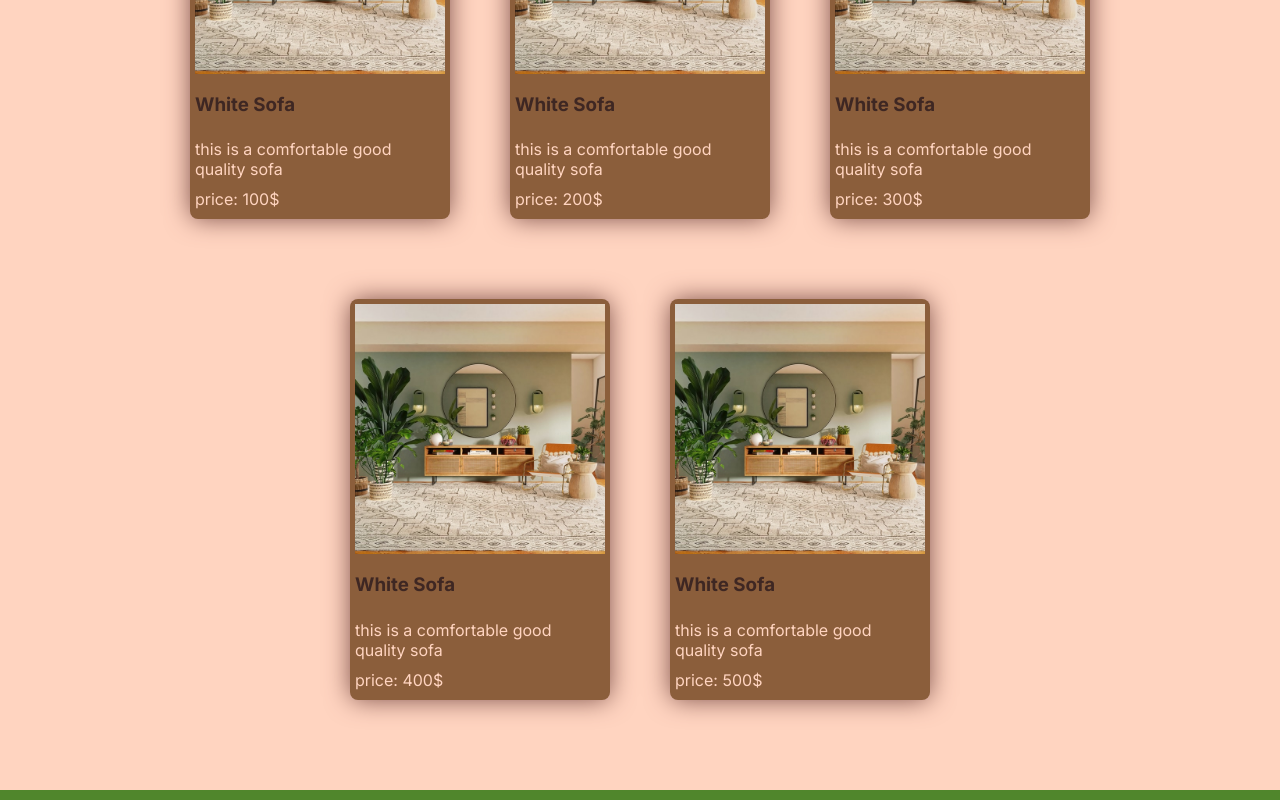
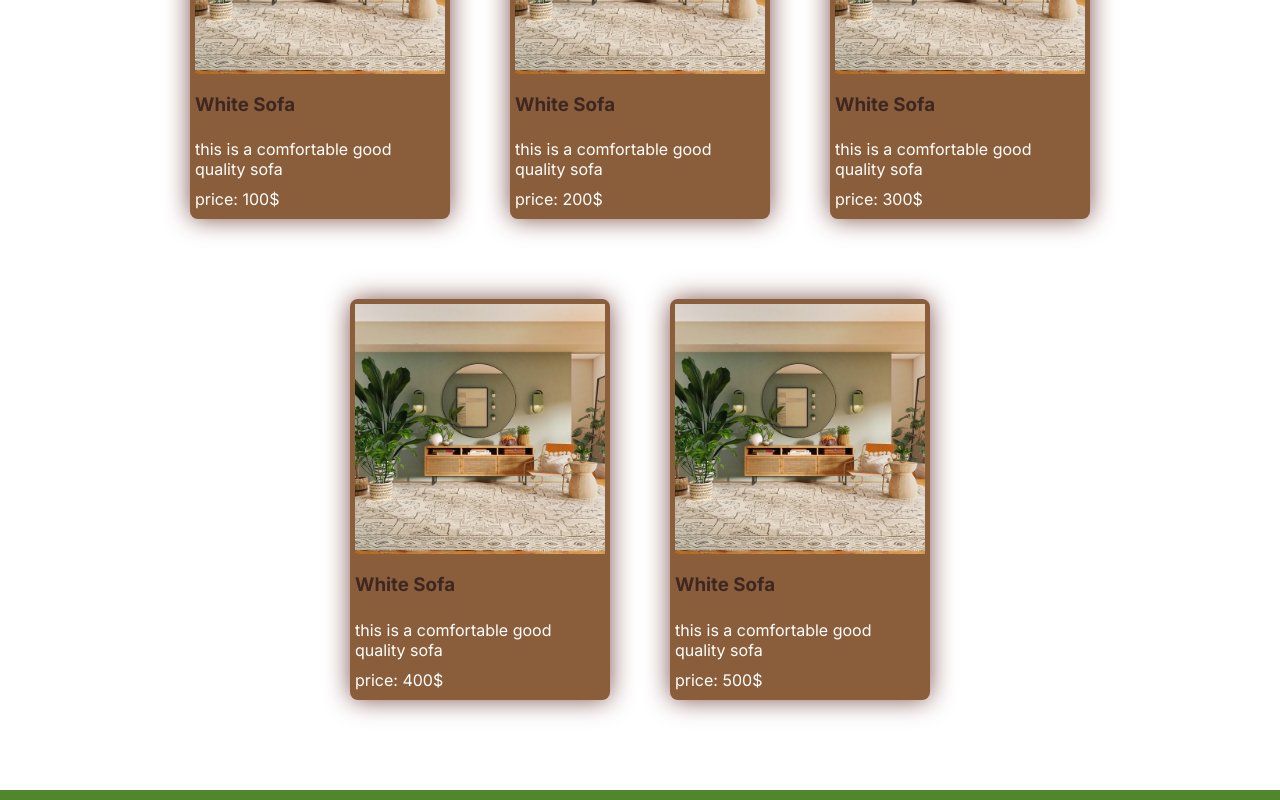
Before and after one commit to Amjad-Manafikhi/Confie, a React (Vite) app: page / in a window 1280 px wide. Shown: the part 900-1700 px from the top of the page. Built offline with nearby package versions, Linux system fonts and the light colour scheme.

Commit message:
auth and beige color

```diff
--- a/src/App.css
+++ b/src/App.css
@@ -7,7 +7,9 @@
 
 }
 :root{
-  --beige:rgb(255, 212, 192);
+  /*--beige:rgb(255, 212, 192);/*/
+  --beige:white;
+
   --brown:#8B5E3B;
   --darkbrown:#3E2723;
   --green:#50862c;
--- a/src/App.jsx
+++ b/src/App.jsx
@@ -10,6 +10,7 @@ import Layout from './Components/Layout.jsx';
 import Sign from './Components/Sign-in.jsx';
 import Shop from './Components/Shop.jsx';
 import photo from './HomeImage.jpg';
+import AuthRequired from './Components/AuthRequired.jsx';
 export default function App() {
   const products = [
     {
@@ -22,16 +23,16 @@ export default function App() {
     {
       imgSrc: './../HomeImage.jpg',
       price: "150",
-      name: "White Sofa",
-      description: "this is a comfortable good quality sofa",
-      type: "sofa"
+      name: "White Chair",
+      description: "this is a comfortable good quality chair",
+      type: "chair"
     },
     {
       imgSrc: './../HomeImage.jpg',
       price: "200",
-      name: "White Sofa",
-      description: "this is a comfortable good quality sofa",
-      type: "sofa"
+      name: "White Lamp",
+      description: "this is a comfortable good quality lamp",
+      type: "lamp"
     }
   ]
   return (
@@ -40,13 +41,15 @@ export default function App() {
         <Route path="/" element={<Layout />}>
 
           <Route index element={<Home />} />
-          <Route path="/shop" element={<Shop products={products} />} />
+          <Route element={<AuthRequired/>} >
+            <Route path="/shop" element={<Shop products={products} />} />
+          </Route>
           <Route path="/about" element={<></>} />
-
         </Route>
 
         <Route path="/login" element={<Sign />} />
         <Route path="/signup" element={<Sign />} />
+        <Route path="*" element={<h1>wrong url</h1>}/>
       </Routes>
     </>
   )
--- /dev/null
+++ b/src/Components/AuthRequired.jsx
@@ -0,0 +1,10 @@
+import React from "react"
+import { Outlet ,Navigate} from "react-router-dom"
+
+export default function AuthRequired(){
+    const authenticated = false;
+
+    if (authenticated) return <Outlet />
+
+    return <Navigate to="/login"/>
+}
--- a/src/Components/Footer.jsx
+++ b/src/Components/Footer.jsx
@@ -26,7 +26,7 @@ export default function Footer(){
                     Pages
                 </h1>
                 <>
-                <NavLink to="/home" className="footer-navlink ">Home</NavLink>
+                <NavLink to="/" className="footer-navlink ">Home</NavLink>
                 <NavLink to="/shop" className="footer-navlink "> Shop</NavLink>
                 <NavLink to="/about" className="footer-navlink "> About Us</NavLink>
 
--- a/src/Components/Header.jsx
+++ b/src/Components/Header.jsx
@@ -41,7 +41,7 @@ export default function Header(){
                 </NavLink>
 
                 <NavLink
-                    to="/sign up"
+                    to="/signup"
                     className="sign-up"
 
                     style={ ({isActive}) => isActive ? style : null }
--- a/src/Components/Shop.jsx
+++ b/src/Components/Shop.jsx
@@ -12,19 +12,17 @@ export default function Shop({products}){
     const navigate=useNavigate();
     const location=useLocation();
 
-    function changePrice(event){
-        const price=event.target.value
-        searchParams.set("price",price);
-        setSearchParams(searchParams)
-
-
+    function changePrice(event) {
+        const price = event.target.value;
+        const newSearchParams = new URLSearchParams(searchParams);
+        newSearchParams.set("price", price);
+        setSearchParams(newSearchParams);
     }
-    function changeType(event){
-        const type=event.target.value
-        searchParams.set("type",type);
-        setSearchParams(searchParams)
-
-
+    function changeType(event) {
+        const type = event.target.value;
+        const newSearchParams = new URLSearchParams(searchParams);
+        newSearchParams.set("type", type);
+        setSearchParams(newSearchParams);
     }
     const s="White sofa";
 
```
